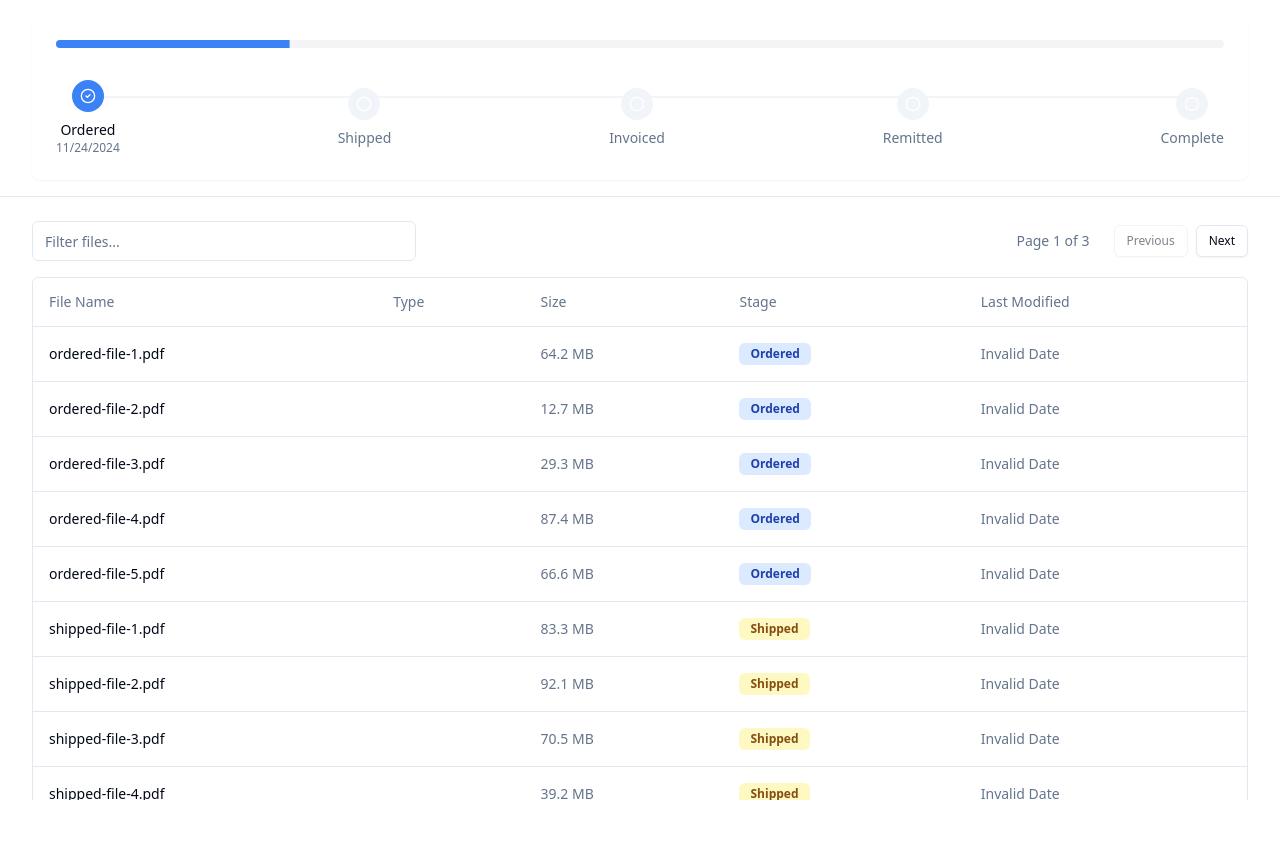
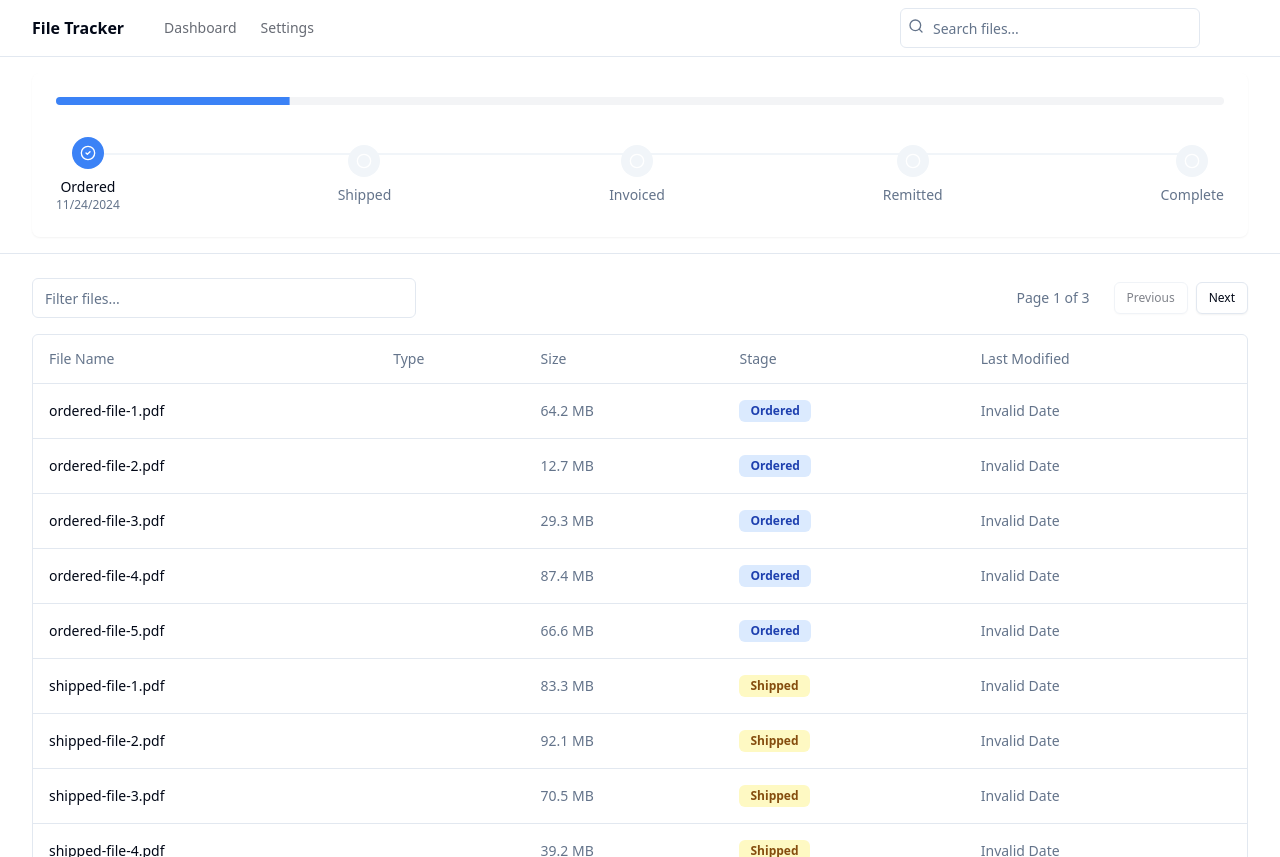
Before and after one commit to ibrahimuta/file-tracker, a Next.js app: page / in a window 1280 px wide. Before the commit the page ends 800 px from the top, so only its background shows below. Built offline with nearby package versions, Linux system fonts and the light colour scheme.

Commit message:
feat: implement responsive navigation bar
- Add top navigation bar with mobile and desktop views
- Implement search functionality and user dropdown
- Use Framer Motion for smooth animations
- Make Dashboard the main landing page
- Remove redundant Home link

```diff
--- a/src/components/layout/main-layout.tsx
+++ b/src/components/layout/main-layout.tsx
@@ -2,6 +2,7 @@
 
 import { Toaster } from 'react-hot-toast';
 import { TooltipProvider } from '@/components/ui/tooltip';
+import { NavBar } from './nav-bar';
 
 export default function MainLayout({
   children,
@@ -11,6 +12,7 @@ export default function MainLayout({
   return (
     <TooltipProvider>
       <div className="min-h-screen bg-background">
+        <NavBar />
         <main className="flex-1">
           {children}
         </main>
--- /dev/null
+++ b/src/components/layout/nav-bar.tsx
@@ -0,0 +1,130 @@
+'use client';
+
+import * as React from 'react';
+import Link from 'next/link';
+import { motion } from 'framer-motion';
+import { Menu, Search, User, X } from 'lucide-react';
+import { Button } from '@/components/ui/button';
+import {
+  DropdownMenu,
+  DropdownMenuContent,
+  DropdownMenuItem,
+  DropdownMenuTrigger,
+} from '@/components/ui/dropdown-menu';
+import { Input } from '@/components/ui/input';
+import { cn } from '@/lib/utils';
+
+export function NavBar() {
+  const [isOpen, setIsOpen] = React.useState(false);
+  const [searchValue, setSearchValue] = React.useState('');
+
+  const menuItems = [
+    { name: 'Dashboard', href: '/' },
+    { name: 'Settings', href: '/settings' },
+  ];
+
+  const userMenuItems = [
+    { name: 'Profile', href: '/profile' },
+    { name: 'Settings', href: '/settings' },
+    { name: 'Logout', href: '/logout' },
+  ];
+
+  return (
+    <nav className="sticky top-0 z-50 w-full border-b bg-background/95 backdrop-blur supports-[backdrop-filter]:bg-background/60">
+      <div className="container flex h-14 items-center">
+        {/* Brand */}
+        <div className="mr-4 hidden md:flex">
+          <Link href="/" className="mr-6 flex items-center space-x-2">
+            <span className="hidden font-bold sm:inline-block">
+              File Tracker
+            </span>
+          </Link>
+        </div>
+
+        {/* Mobile Menu Button */}
+        <Button
+          variant="ghost"
+          className="mr-2 px-0 text-base hover:bg-transparent focus:ring-0 md:hidden"
+          onClick={() => setIsOpen(!isOpen)}
+        >
+          <Menu className="h-6 w-6" />
+          <span className="sr-only">Toggle Menu</span>
+        </Button>
+
+        {/* Desktop Navigation */}
+        <div className="hidden md:flex md:flex-1">
+          <nav className="flex items-center space-x-6 text-sm font-medium">
+            {menuItems.map((item) => (
+              <Link
+                key={item.href}
+                href={item.href}
+                className="transition-colors hover:text-foreground/80 text-foreground/60"
+              >
+                {item.name}
+              </Link>
+            ))}
+          </nav>
+        </div>
+
+        {/* Search and User Menu */}
+        <div className="flex flex-1 items-center justify-end space-x-4">
+          <div className="w-full flex-1 md:w-auto md:flex-none">
+            <div className="relative">
+              <Search className="absolute left-2 top-2.5 h-4 w-4 text-muted-foreground" />
+              <Input
+                placeholder="Search files..."
+                className="pl-8 md:w-[200px] lg:w-[300px]"
+                value={searchValue}
+                onChange={(e) => setSearchValue(e.target.value)}
+              />
+            </div>
+          </div>
+
+          <DropdownMenu>
+            <DropdownMenuTrigger asChild>
+              <Button
+                variant="ghost"
+                className="relative h-8 w-8 rounded-full"
+              >
+                <User className="h-5 w-5" />
+                <span className="sr-only">User menu</span>
+              </Button>
+            </DropdownMenuTrigger>
+            <DropdownMenuContent align="end">
+              {userMenuItems.map((item) => (
+                <DropdownMenuItem key={item.href} asChild>
+                  <Link href={item.href}>{item.name}</Link>
+                </DropdownMenuItem>
+              ))}
+            </DropdownMenuContent>
+          </DropdownMenu>
+        </div>
+
+        {/* Mobile Navigation */}
+        {isOpen && (
+          <motion.div
+            initial={{ opacity: 0, x: -100 }}
+            animate={{ opacity: 1, x: 0 }}
+            exit={{ opacity: 0, x: -100 }}
+            className="fixed inset-0 top-14 z-50 grid h-[calc(100vh-4rem)] grid-flow-row auto-rows-max overflow-auto p-6 pb-32 shadow-md animate-in md:hidden"
+          >
+            <div className="relative z-20 grid gap-6 rounded-md bg-popover p-4 text-popover-foreground shadow-md">
+              <nav className="grid grid-flow-row auto-rows-max text-sm">
+                {menuItems.map((item) => (
+                  <Link
+                    key={item.href}
+                    href={item.href}
+                    className="flex w-full items-center rounded-md p-2 text-sm font-medium hover:underline"
+                    onClick={() => setIsOpen(false)}
+                  >
+                    {item.name}
+                  </Link>
+                ))}
+              </nav>
+            </div>
+          </motion.div>
+        )}
+      </div>
+    </nav>
+  );
+}
```
Also changed, not shown: instructions/instructions.md (+30 -0 lines).
